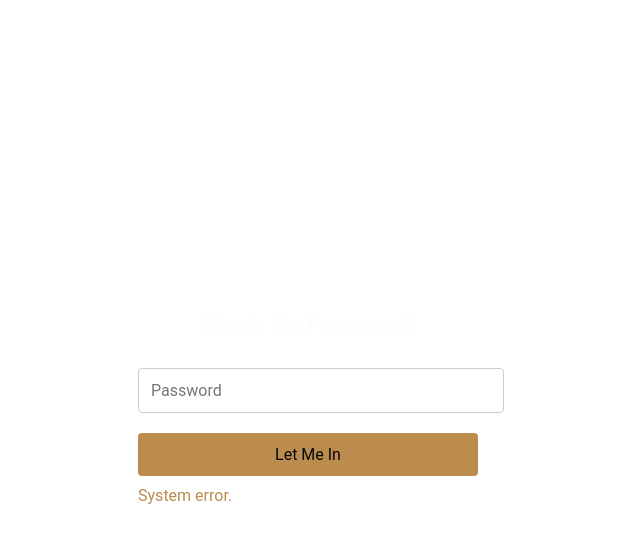
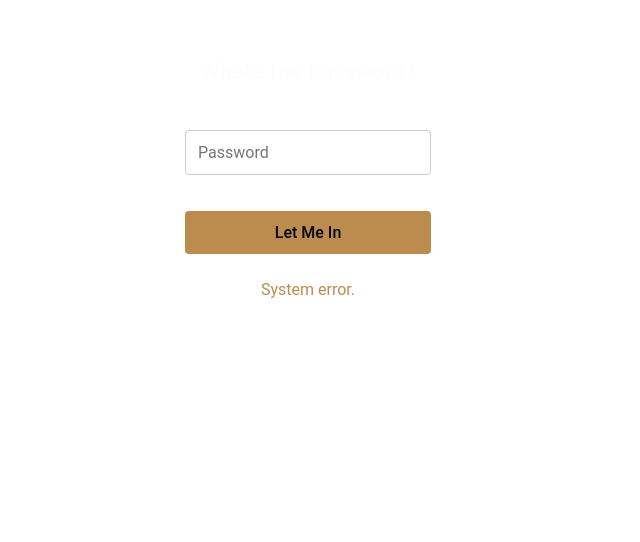
Before and after one commit to kraftk92/naisho-reservation-gate, a plain HTML site: page index.html in a window 1280 px wide. Shown: the whole page, without its empty margins (332-972 px from the left). Drawn offline with Linux system fonts and the light colour scheme; no server answers.

Commit message:
more style updates

```diff
--- a/index.html
+++ b/index.html
@@ -12,7 +12,7 @@
         display: flex;
         justify-content: center;
         align-items: center;
-        min-height: 100vh;
+        min-height: 300px;
       }
 
       #container {
@@ -46,6 +46,7 @@
         color: #04070c;
         border: none;
         font-size: 16px;
+        font-weight: 500;
         font-family: Urbanist, Roboto, Arial, sans-serif;
         cursor: pointer;
         margin-top: 10px;
@@ -70,6 +71,22 @@
       iframe {
         margin: 0 auto;
         display: block;
+      }
+
+      #login {
+        display: flex;
+        flex-direction: column;
+        align-items: center;
+        gap: 16px;
+        margin-top: 40px;
+      }
+
+      /* Make the input and button the same max width */
+      #login input,
+      #login button {
+        width: 100%;
+        max-width: 320px;
+        box-sizing: border-box;
       }
     </style>
   </head>
```
